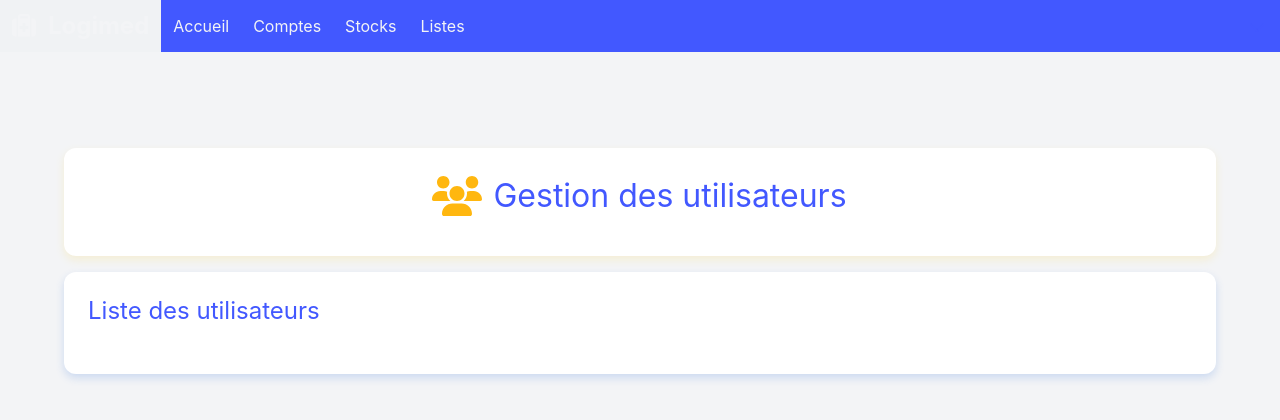
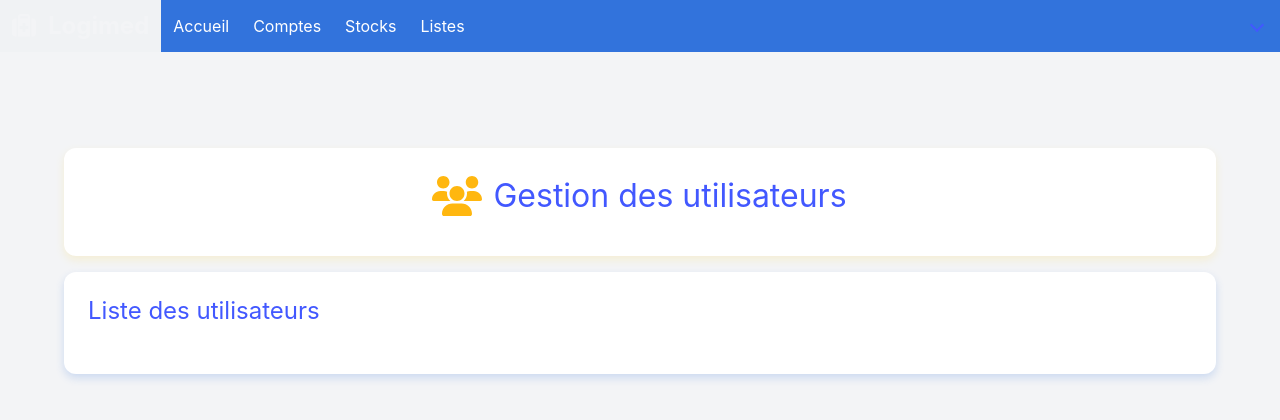
Before and after one commit to Rom5555/Application_FFR_finale, a Django app: page /admin_compte/add_user/ in a window 1280 px wide. Shown: the top 420 px of the page. Run offline with Django 5.2, Linux system fonts and the light colour scheme; some libraries are stand-ins or nearby versions.

Commit message:
Application_FFR_V9

```diff
--- a/admin_base/templates/admin_base/base.html
+++ b/admin_base/templates/admin_base/base.html
@@ -3,7 +3,7 @@
 <head>
     <meta name="viewport" content="width=device-width, initial-scale=1">
     <meta name="theme-color" content="#3273dc">
-    <meta name="color-scheme" content="light">
+    <meta name="color-scheme" content="light only">
     <meta name="apple-mobile-web-app-capable" content="yes">
     <meta name="apple-mobile-web-app-status-bar-style" content="default">
     <meta name="format-detection" content="telephone=no">
@@ -12,6 +12,34 @@
     <link rel="stylesheet" href="https://cdn.jsdelivr.net/npm/bulma@1.0.0/css/bulma.min.css">
     <script defer src="https://use.fontawesome.com/releases/v6.1.1/js/all.js"></script>
     <script src="https://unpkg.com/htmx.org@^1.7.0/dist/htmx.min.js"></script>
+    <style>
+    .short-input {
+        width: 80px;
+    }
+
+    :root {
+        color-scheme: light only;
+    }
+
+    body {
+        background-color: #f5f5f5 !important;
+        color: #4a4a4a !important;
+    }
+
+    .card {
+        background-color: #ffffff !important;
+        color: #4a4a4a !important;
+    }
+
+    .navbar.has-background-link {
+        background-color: #3273dc !important;
+    }
+
+    .navbar-item.has-text-light,
+    .navbar-link.has-text-light {
+        color: #ffffff !important;
+    }
+    </style>
 </head>
 <body>
 <section class="hero is-light is-fullheight">
@@ -72,12 +100,6 @@
     </div>
 </section>
 
-<style>
-.short-input {
-    width: 80px; /* Ajustez la largeur selon vos besoins */
-}
-</style>
-
 <!-- Scripts pour le burger menu -->
 <script>
 document.addEventListener('DOMContentLoaded', () => {
```
